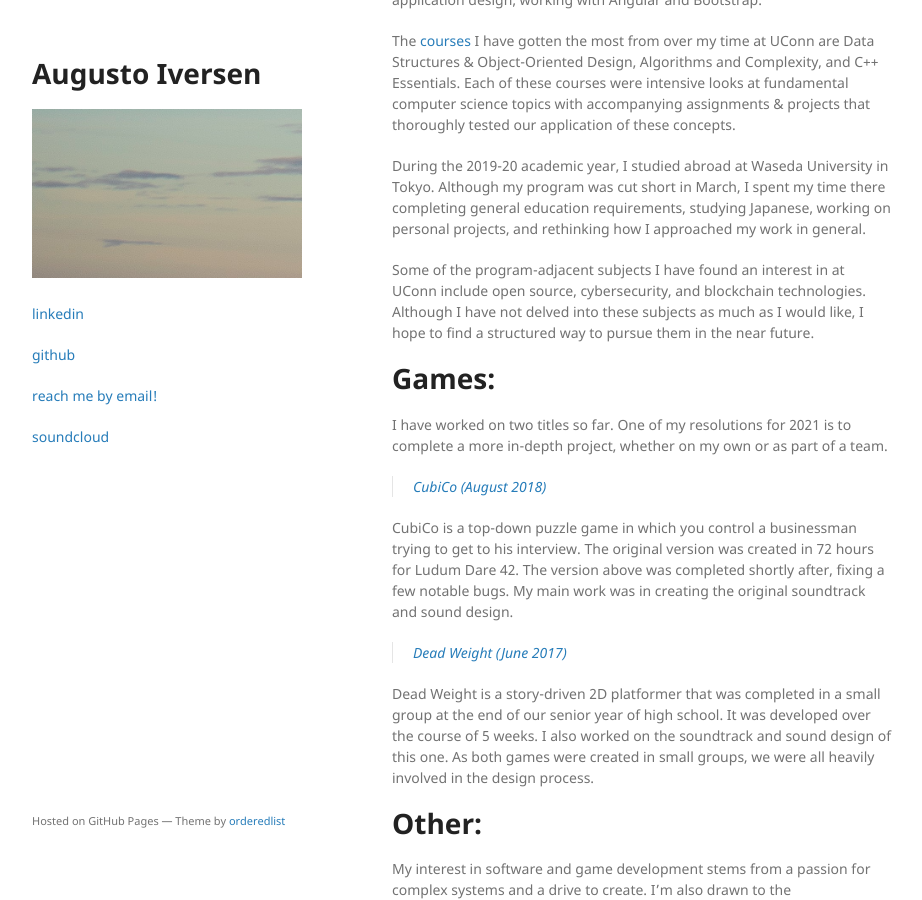
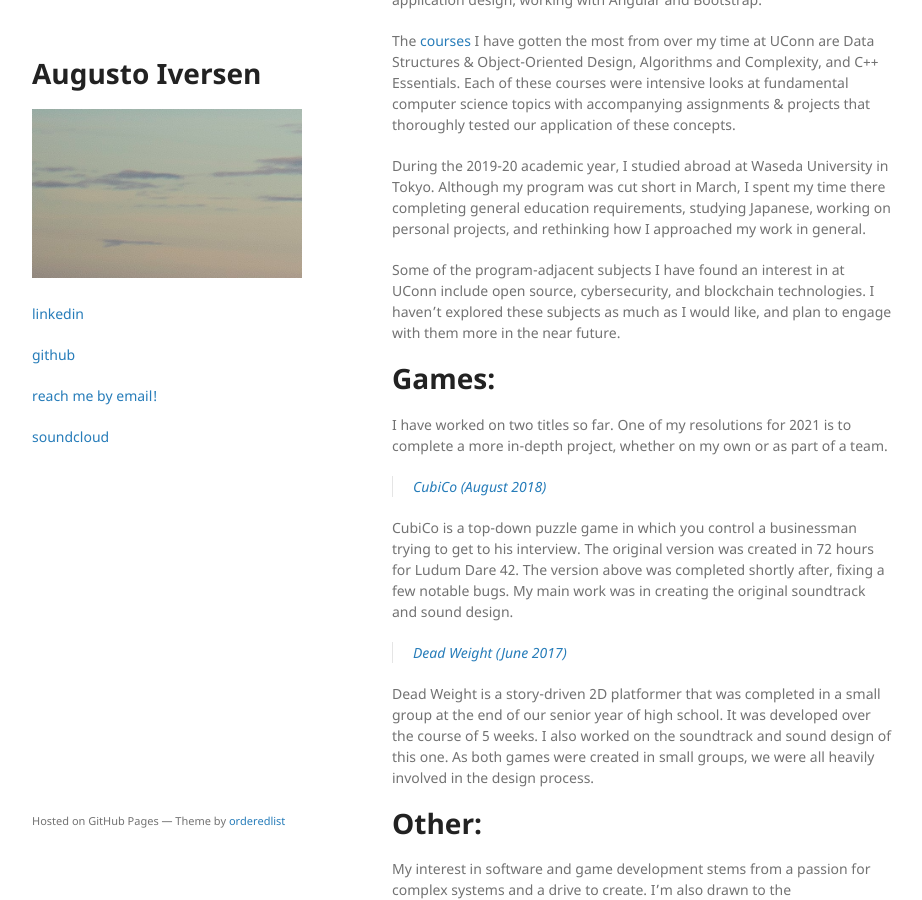
Before and after one commit to augiversen/augiversen.com, a Jekyll site: the page built from index.md, in a window 1280 px wide and 900 px high, scrolled down 432 px. Shown: the whole window, without its empty margins (178-1100 px from the left). Built offline with Jekyll 4.4.1, drawn with Linux system fonts in a browser that asks for light colours; our own code applies the rules of GitHub Pages for plain Markdown files.

Commit message:
Wording.

```diff
--- a/index.md
+++ b/index.md
@@ -12,7 +12,7 @@ The [courses](https://catalog.uconn.edu/directory-of-courses/course/cse/) I have
 
 During the 2019-20 academic year, I studied abroad at Waseda University in Tokyo. Although my program was cut short in March, I spent my time there completing general education requirements, studying Japanese, working on personal projects, and rethinking how I approached my work in general.
 
-Some of the program-adjacent subjects I have found an interest in at UConn include open source, cybersecurity, and blockchain technologies. Although I have not delved into these subjects as much as I would like, I hope to find a structured way to pursue them in the near future.
+Some of the program-adjacent subjects I have found an interest in at UConn include open source, cybersecurity, and blockchain technologies. I haven't explored these subjects as much as I would like, and plan to engage with them more in the near future.
 
 # Games:
 
```
